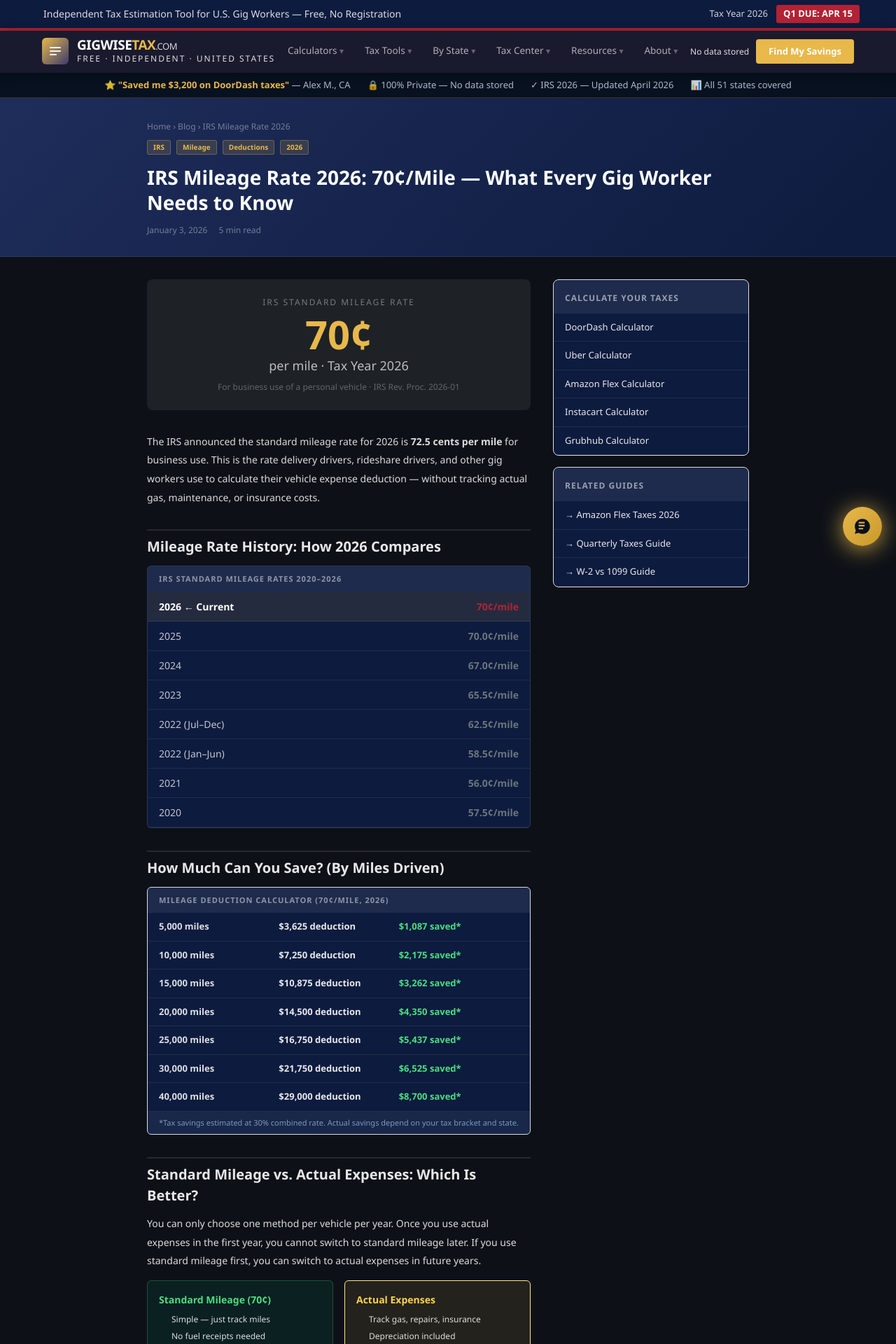
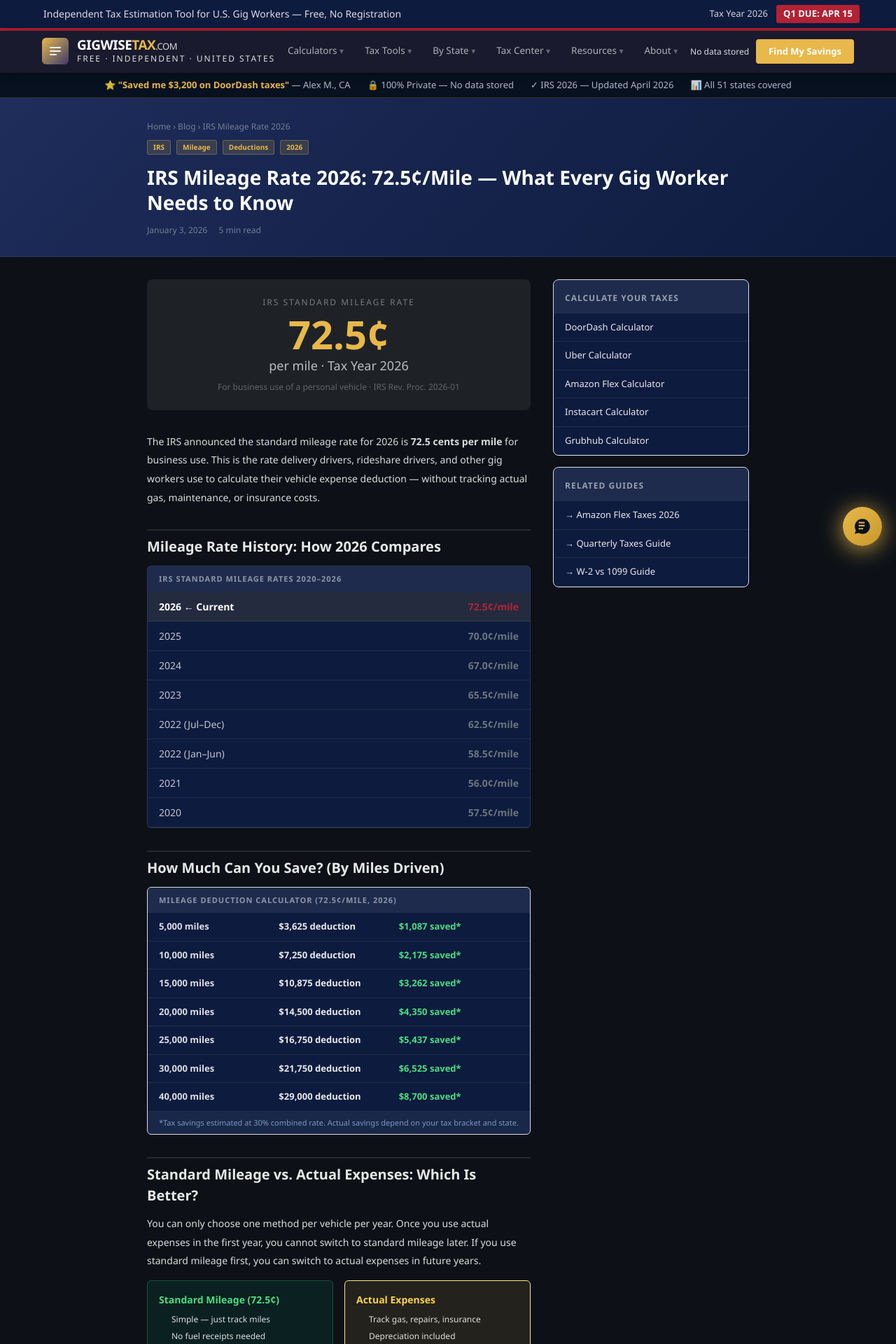
Before and after one commit to devqrcraft-ui/gigwisetax, a Next.js app: page /blog/mileage-rate-2026 in a window 1280 px wide. Shown: the top 1920 px of the page at 70% size. Built offline with nearby package versions, Linux system fonts and the light colour scheme.

Commit message:
fix: update mileage rate from 70¢ to 72.5¢ across all 2026 pages (IRS Notice 2026-10)

```diff
--- a/app/about/page.tsx
+++ b/app/about/page.tsx
@@ -80,7 +80,7 @@ export default function AboutPage() {
               ' Grubhub driver taxes',
               ' All 51 U.S. states + D.C.',
               ' 2026 quarterly deadlines',
-              ' IRS mileage deduction (70¢)',
+              ' IRS mileage deduction (72.5¢)',
               ' Schedule SE calculations',
             ].map(item => (
               <div key={item} style={{ fontSize: 13, color: 'rgba(255,255,255,0.85)', padding: '8px 12px', background: 'rgba(255,255,255,0.05)', borderRadius: 4, border: '1px solid rgba(255,255,255,0.1)' }}>{item}</div>
--- a/app/blog/amazon-flex-taxes-2026/page.tsx
+++ b/app/blog/amazon-flex-taxes-2026/page.tsx
@@ -4,7 +4,7 @@ import type { Metadata } from 'next'
 export const metadata = {
   alternates: { canonical: 'https://www.gigwisetax.com/blog/amazon-flex-taxes-2026' },
   title: 'Amazon Flex Taxes 2026: Complete Guide for Drivers',
-  description: 'How to calculate and pay taxes as an Amazon Flex driver in 2026. SE tax, mileage deduction (70¢/mile), quarterly payments, and top deductions.',
+  description: 'How to calculate and pay taxes as an Amazon Flex driver in 2026. SE tax, mileage deduction (72.5¢/mile), quarterly payments, and top deductions.',
 }
 
 export default function AmazonFlexTaxesBlogPost() {
@@ -128,7 +128,7 @@ export default function AmazonFlexTaxesBlogPost() {
           <h2 style={h2}>Top Tax Deductions for Amazon Flex Drivers 2026</h2>
           <div style={{ display: 'grid', gridTemplateColumns: '1fr 1fr', gap: 10, marginBottom: 20 }}>
             {[
-              { icon: '', title: 'Mileage (70¢/mile)', desc: 'Biggest deduction. Track every delivery mile.' },
+              { icon: '', title: 'Mileage (72.5¢/mile)', desc: 'Biggest deduction. Track every delivery mile.' },
               { icon: '', title: 'Phone & Data', desc: '50–80% of bill used for Flex app and navigation.' },
               { icon: '', title: 'Hand Truck / Dolly', desc: 'Equipment for large Amazon packages — fully deductible.' },
               { icon: '', title: 'Flashlight & Safety Gear', desc: 'Required for early morning or evening deliveries.' },
--- a/app/blog/grubhub-vs-doordash-taxes-2026/page.tsx
+++ b/app/blog/grubhub-vs-doordash-taxes-2026/page.tsx
@@ -66,7 +66,7 @@ export default function GrubhubVsDoorDashPost() {
             {[
               ['Worker Classification', '1099 Contractor', '1099 Contractor'],
               ['SE Tax Rate', '15.3%', '15.3%'],
-              ['Mileage Deduction 2026', '70¢/mile', '70¢/mile'],
+              ['Mileage Deduction 2026', '72.5¢/mile', '72.5¢/mile'],
               ['1099 Form Type', '1099-NEC', '1099-NEC'],
               ['1099 Threshold', '$600+', '$600+'],
               ['Quarterly Tax Req.', 'If owe $1,000+', 'If owe $1,000+'],
--- a/app/blog/mileage-rate-2026/page.tsx
+++ b/app/blog/mileage-rate-2026/page.tsx
@@ -28,7 +28,7 @@ export default function MileageRate2026Post() {
             ))}
           </div>
           <h1 style={{ fontSize: 28, fontWeight: 900, color: '#fff', lineHeight: 1.3, margin: '0 0 12px' }}>
-             IRS Mileage Rate 2026: 70¢/Mile — What Every Gig Worker Needs to Know
+             IRS Mileage Rate 2026: 72.5¢/Mile — What Every Gig Worker Needs to Know
           </h1>
           <div style={{ display: 'flex', gap: 16 }}>
             <span style={{ fontSize: 12, color: 'rgba(255,255,255,.4)' }}> January 3, 2026</span>
@@ -45,7 +45,7 @@ export default function MileageRate2026Post() {
           {/* BIG RATE CALLOUT */}
           <div style={{ background: 'rgba(255,255,255,0.07)', borderRadius: 8, padding: '24px 28px', marginBottom: 32, textAlign: 'center' as const }}>
             <div style={{ fontSize: 12, color: 'rgba(255,255,255,.4)', textTransform: 'uppercase' as const, letterSpacing: '2px', marginBottom: 8 }}>IRS STANDARD MILEAGE RATE</div>
-            <div style={{ fontSize: 56, fontWeight: 900, color: '#e8b84b', lineHeight: 1 }}>70¢</div>
+            <div style={{ fontSize: 56, fontWeight: 900, color: '#e8b84b', lineHeight: 1 }}>72.5¢</div>
             <div style={{ fontSize: 18, color: 'rgba(255,255,255,.7)', marginTop: 4 }}>per mile · Tax Year 2026</div>
             <div style={{ fontSize: 12, color: 'rgba(255,255,255,.3)', marginTop: 8 }}>For business use of a personal vehicle · IRS Rev. Proc. 2026-01</div>
           </div>
@@ -58,7 +58,7 @@ export default function MileageRate2026Post() {
           <div style={{ background: '#0d1b3e', border: '1px solid rgba(255,255,255,0.12)', borderRadius: 6, overflow: 'hidden', marginBottom: 20 }}>
             <div style={{ background: 'rgba(255,255,255,0.07)', padding: '10px 16px', fontSize: 11, fontWeight: 700, color: 'rgba(255,255,255,.5)', textTransform: 'uppercase' as const, letterSpacing: '1px' }}>IRS Standard Mileage Rates 2020–2026</div>
             {[
-              ['2026', '70¢/mile', true],
+              ['2026', '72.5¢/mile', true],
               ['2025', '70.0¢/mile', false],
               ['2024', '67.0¢/mile', false],
               ['2023', '65.5¢/mile', false],
@@ -76,7 +76,7 @@ export default function MileageRate2026Post() {
 
           <h2 style={h2}>How Much Can You Save? (By Miles Driven)</h2>
           <div style={{ background: '#0d1b3e', border: '1px solid #d8dce6', borderRadius: 6, overflow: 'hidden', marginBottom: 20 }}>
-            <div style={{ background: 'rgba(255,255,255,0.07)', padding: '10px 16px', fontSize: 11, fontWeight: 700, color: 'rgba(255,255,255,.5)', textTransform: 'uppercase' as const, letterSpacing: '1px' }}>Mileage Deduction Calculator (70¢/mile, 2026)</div>
+            <div style={{ background: 'rgba(255,255,255,0.07)', padding: '10px 16px', fontSize: 11, fontWeight: 700, color: 'rgba(255,255,255,.5)', textTransform: 'uppercase' as const, letterSpacing: '1px' }}>Mileage Deduction Calculator (72.5¢/mile, 2026)</div>
             {[
               ['5,000 miles', '$3,625', '$1,087'],
               ['10,000 miles', '$7,250', '$2,175'],
@@ -101,7 +101,7 @@ export default function MileageRate2026Post() {
           </p>
           <div style={{ display: 'grid', gridTemplateColumns: '1fr 1fr', gap: 16, marginBottom: 20 }}>
             <div style={{ background: 'rgba(5,150,105,0.12)', border: '1px solid rgba(74,222,128,0.25)', borderRadius: 6, padding: 16 }}>
-              <div style={{ fontSize: 14, fontWeight: 800, color: '#4ade80', marginBottom: 8 }}> Standard Mileage (70¢)</div>
+              <div style={{ fontSize: 14, fontWeight: 800, color: '#4ade80', marginBottom: 8 }}> Standard Mileage (72.5¢)</div>
               <ul style={{ margin: 0, paddingLeft: 18 }}>
                 {['Simple — just track miles','No fuel receipts needed','Good for fuel-efficient cars','Can switch to actual in future years'].map(i => (
                   <li key={i} style={{ fontSize: 12, color: 'rgba(255,255,255,0.85)', lineHeight: 1.7, marginBottom: 4 }}>{i}</li>
--- a/app/calculators/[platform]/[state]/page.tsx
+++ b/app/calculators/[platform]/[state]/page.tsx
@@ -236,7 +236,7 @@ export default function CalculatorPage({ params }) {
               <p style={S.p}>Reducing your taxable income is your most powerful tool. Every dollar deducted saves you {s.hasTax ? `${(15.3 + s.rate * 100).toFixed(0)}¢` : "~25¢"} in taxes.</p>
               <div style={{ display: "grid", gridTemplateColumns: "1fr 1fr", gap: 12 }}>
                 {[
-                  { title: " Mileage", val: "67¢/mile (2026 IRS rate)", desc: "Track every mile for " + p.name },
+                  { title: " Mileage", val: "72.5¢/mile (2026 IRS rate)", desc: "Track every mile for " + p.name },
                   { title: " Phone & Data", val: "Business % deductible", desc: "App usage qualifies" },
                   { title: " Home Office", val: "Dedicated space only", desc: "For remote gig workers" },
                   { title: " Half of SE Tax", val: "7.65% deduction", desc: "Above-the-line deduction" },
--- a/app/grubhub/page.tsx
+++ b/app/grubhub/page.tsx
@@ -21,7 +21,7 @@ const STATES = [
 ]
 
 const DEDUCTIONS = [
-  { icon:'▸', label:'Mileage (70¢/mile)', desc:'Track every delivery mile. Grubhub drivers typically log 20,000–35,000 miles per year.' },
+  { icon:'▸', label:'Mileage (72.5¢/mile)', desc:'Track every delivery mile. Grubhub drivers typically log 20,000–35,000 miles per year.' },
   { icon:'', label:'Phone & Data Plan', desc:'Portion used for the Grubhub driver app and navigation. Usually 50–80% deductible.' },
   { icon:'', label:'Hot/Cold Delivery Bags', desc:'Required equipment for food delivery. 100% deductible as business equipment.' },
   { icon:'', label:'Car Insurance (business %)', desc:'Pro-rata share of auto insurance for business miles driven.' },
@@ -92,7 +92,7 @@ export default function GrubhubPage() {
             Free self-employment tax calculator for Grubhub delivery drivers. Estimate SE tax (15.3%), federal and state income tax, plus your mileage deduction — for all 51 states. No signup required.
           </p>
           <div style={{ paddingLeft:16, display:'flex', gap:8, flexWrap:'wrap' as const }}>
-            {[' IRS Schedule SE',' All 51 States','▸ Mileage Deduction 70¢',' No Registration',' Instant Results'].map(b => (
+            {[' IRS Schedule SE',' All 51 States','▸ Mileage Deduction 72.5¢',' No Registration',' Instant Results'].map(b => (
               <span key={b} style={{ background:'rgba(255,255,255,.07)', border:'1px solid rgba(255,255,255,.12)', borderRadius:3, padding:'4px 10px', fontSize:11, color:'rgba(255,255,255,.55)', fontWeight:500 }}>{b}</span>
             ))}
           </div>
@@ -121,7 +121,7 @@ export default function GrubhubPage() {
                 <div>
                   <label style={lbl}>▸ Business Miles Driven (Optional)</label>
                   <input style={inp} type="number" placeholder="e.g. 22000" value={miles} onChange={e=>setMiles(e.target.value)} />
-                  <div style={{ fontSize:11, color: '#7a9abf', marginTop:4 }}>70¢/mile IRS standard rate 2026</div>
+                  <div style={{ fontSize:11, color: '#7a9abf', marginTop:4 }}>72.5¢/mile IRS standard rate 2026</div>
                 </div>
                 <div>
                   <label style={lbl}> State of Residence</label>
--- a/app/multi-platform-gig-tax-calculator-2026/MultiPlatformCalculator.tsx
+++ b/app/multi-platform-gig-tax-calculator-2026/MultiPlatformCalculator.tsx
@@ -200,7 +200,7 @@ export default function MultiPlatformCalculator() {
                 />
               </div>
               <p style={{ color: '#C8D8EC', fontSize: '12px', margin: '6px 0 0', opacity: 0.6 }}>
-                Mileage: 70¢/mile × business miles driven
+                Mileage: 72.5¢/mile × business miles driven
               </p>
             </div>
           </div>
@@ -366,7 +366,7 @@ export default function MultiPlatformCalculator() {
             { q: 'Do I add up all gig app income for taxes?', a: 'Yes. The IRS considers all 1099 income together. Income from DoorDash, Uber, Instacart, Amazon Flex, and any other platform is combined and subject to SE tax of 15.3% on 92.35% of net earnings, plus federal and state income tax.' },
             { q: 'What is the self-employment tax rate for gig workers in 2026?', a: 'The SE tax rate is 15.3% — 12.4% for Social Security (on earnings up to $176,100) and 2.9% for Medicare. You can deduct half of your SE tax from gross income, which reduces your federal and state tax.' },
             { q: 'How do I calculate quarterly taxes for multiple gig apps?', a: 'Add all net income, calculate total annual tax, divide by 4. Pay by Apr 15, Jun 16, Sep 15 2026, and Jan 15 2027. If you expect $1,000+ in tax owed, quarterly payments are required to avoid IRS penalties.' },
-            { q: 'Can I deduct mileage for DoorDash and Uber at the same time?', a: 'Yes — but only once per mile. If you pick up a DoorDash and Uber Eats order on the same trip, you cannot deduct the mileage twice. Track miles per platform and total across all apps. The 2026 standard mileage rate is 70 cents per mile.' },
+            { q: 'Can I deduct mileage for DoorDash and Uber at the same time?', a: 'Yes — but only once per mile. If you pick up a DoorDash and Uber Eats order on the same trip, you cannot deduct the mileage twice. Track miles per platform and total across all apps. The 2026 standard mileage rate is 72.5 cents per mile.' },
           ].map(item => (
             <div key={item.q} style={{
               background: '#0d1e35', border: '1px solid #1a2d45',
--- a/app/multi-platform-gig-tax-calculator-2026/page.tsx
+++ b/app/multi-platform-gig-tax-calculator-2026/page.tsx
@@ -47,7 +47,7 @@ const faqSchema = {
       name: 'Can I deduct expenses from multiple gig apps?',
       acceptedAnswer: {
         '@type': 'Answer',
-        text: 'Yes. Common deductions include mileage (70 cents/mile in 2026 for DoorDash, Uber, Instacart deliveries), phone bills, insulated bags, and a portion of your car expenses. Each platform may have separate Schedule C filings or you can combine similar work.',
+        text: 'Yes. Common deductions include mileage (72.5 cents/mile in 2026 for DoorDash, Uber, Instacart deliveries), phone bills, insulated bags, and a portion of your car expenses. Each platform may have separate Schedule C filings or you can combine similar work.',
       },
     },
   ],
--- a/app/rover/page.tsx
+++ b/app/rover/page.tsx
@@ -8,7 +8,7 @@ export async function generateMetadata(): Promise<Metadata> {
   if (!p) return {}
   return {
     title: `Rover Tax Calculator 2026 — Dog Walker 1099 SE Tax | GigWiseTax`,
-    description: `Free Rover dog walker tax calculator 2026. SE tax 15.3%, mileage 70¢/mile. Deductions: treats, leash, poop bags, rain gear, phone. Quarterly dates. No signup.`,
+    description: `Free Rover dog walker tax calculator 2026. SE tax 15.3%, mileage 72.5¢/mile. Deductions: treats, leash, poop bags, rain gear, phone. Quarterly dates. No signup.`,
     keywords: `rover tax calculator, rover dog walker taxes 2026, rover 1099, rover self employment tax`,
     alternates: { canonical: `https://www.gigwisetax.com/rover` },
     openGraph: {
--- a/app/shipt/page.tsx
+++ b/app/shipt/page.tsx
@@ -8,7 +8,7 @@ export async function generateMetadata(): Promise<Metadata> {
   if (!p) return {}
   return {
     title: `Shipt Shopper Tax Calculator 2026 — 1099 SE Tax & Mileage | GigWiseTax`,
-    description: `Free Shipt shopper tax calculator 2026. SE tax 15.3%, mileage 70¢/mile. Insulated bags, phone deductions. All 51 states. No signup.`,
+    description: `Free Shipt shopper tax calculator 2026. SE tax 15.3%, mileage 72.5¢/mile. Insulated bags, phone deductions. All 51 states. No signup.`,
     keywords: `shipt shopper tax calculator, shipt 1099 taxes 2026, shipt self employment tax`,
     alternates: { canonical: `https://www.gigwisetax.com/shipt` },
     openGraph: {
--- a/app/taskrabbit/page.tsx
+++ b/app/taskrabbit/page.tsx
@@ -8,7 +8,7 @@ export async function generateMetadata(): Promise<Metadata> {
   if (!p) return {}
   return {
     title: `TaskRabbit Tax Calculator 2026 — 1099 Self-Employment Tax | GigWiseTax`,
-    description: `Free TaskRabbit tax calculator 2026. SE tax 15.3% + federal + state. Deductions: tools, equipment, mileage 70¢/mile. All 51 states. No signup.`,
+    description: `Free TaskRabbit tax calculator 2026. SE tax 15.3% + federal + state. Deductions: tools, equipment, mileage 72.5¢/mile. All 51 states. No signup.`,
     keywords: `taskrabbit tax calculator, taskrabbit 1099 taxes 2026, taskrabbit self employment tax`,
     alternates: { canonical: `https://www.gigwisetax.com/taskrabbit` },
     openGraph: {
--- a/app/walmart-spark/page.tsx
+++ b/app/walmart-spark/page.tsx
@@ -21,7 +21,7 @@ const STATES = [
 ]
 
 const DEDUCTIONS = [
-  { icon:'▸', label:'Mileage (70¢/mile 2026)', desc:'Every mile delivering for Walmart Spark counts. Average driver logs 15,000–25,000 mi/year.' },
+  { icon:'▸', label:'Mileage (72.5¢/mile 2026)', desc:'Every mile delivering for Walmart Spark counts. Average driver logs 15,000–25,000 mi/year.' },
   { icon:'', label:'Phone & Data Plan', desc:'Pro-rata portion used for the app, navigation, and customer contact. Typically 50–80%.' },
   { icon:'', label:'Insulated Bags & Coolers', desc:'Required for grocery delivery. Full deduction as business equipment.' },
   { icon:'', label:'Phone Charger & Mount', desc:'Car mount, cables, and power banks used for deliveries.' },
@@ -127,7 +127,7 @@ export default function WalmartSparkPage() {
                 <div>
                   <label style={lbl}>▸ Total Miles Driven (Optional)</label>
                   <input style={inp} type="number" placeholder="e.g. 18000" value={miles} onChange={e=>setMiles(e.target.value)} />
-                  <div style={{ fontSize:11, color: '#7a9abf', marginTop:4 }}>IRS rate: 70¢/mile for 2026</div>
+                  <div style={{ fontSize:11, color: '#7a9abf', marginTop:4 }}>IRS rate: 72.5¢/mile for 2026</div>
                 </div>
                 <div>
                   <label style={lbl}> State of Residence</label>
@@ -208,7 +208,7 @@ export default function WalmartSparkPage() {
                 ))}
               </div>
               <div style={{ marginTop:16, background: 'rgba(5,150,105,0.12)', border: '1px solid rgba(74,222,128,0.25)', borderRadius:6, padding:'12px 16px', fontSize:13, color: '#4ade80' }}>
-                <strong>Pro Tip:</strong> Use a mileage tracking app (Stride, MileIQ) from day one. The standard mileage deduction of 70¢/mile often saves more than actual expenses.
+                <strong>Pro Tip:</strong> Use a mileage tracking app (Stride, MileIQ) from day one. The standard mileage deduction of 72.5¢/mile often saves more than actual expenses.
               </div>
             </div>
           </div>
```
